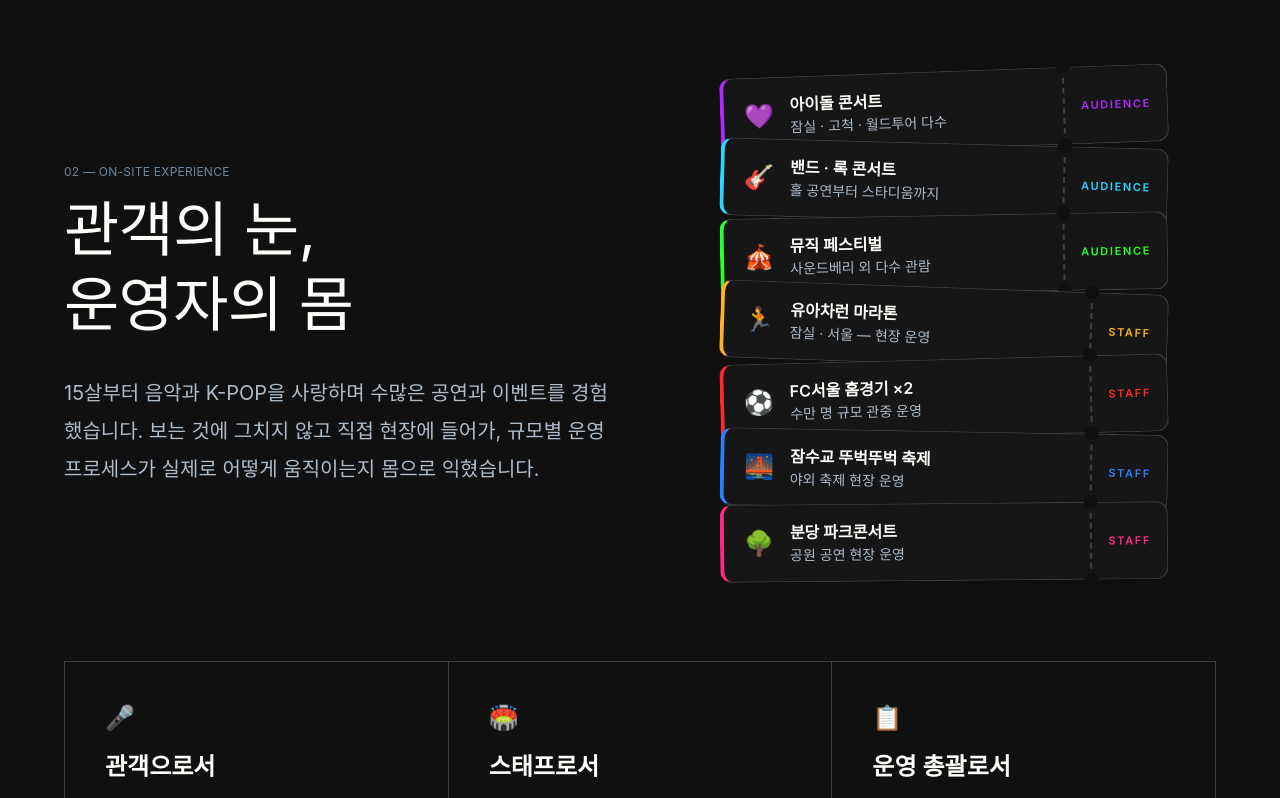
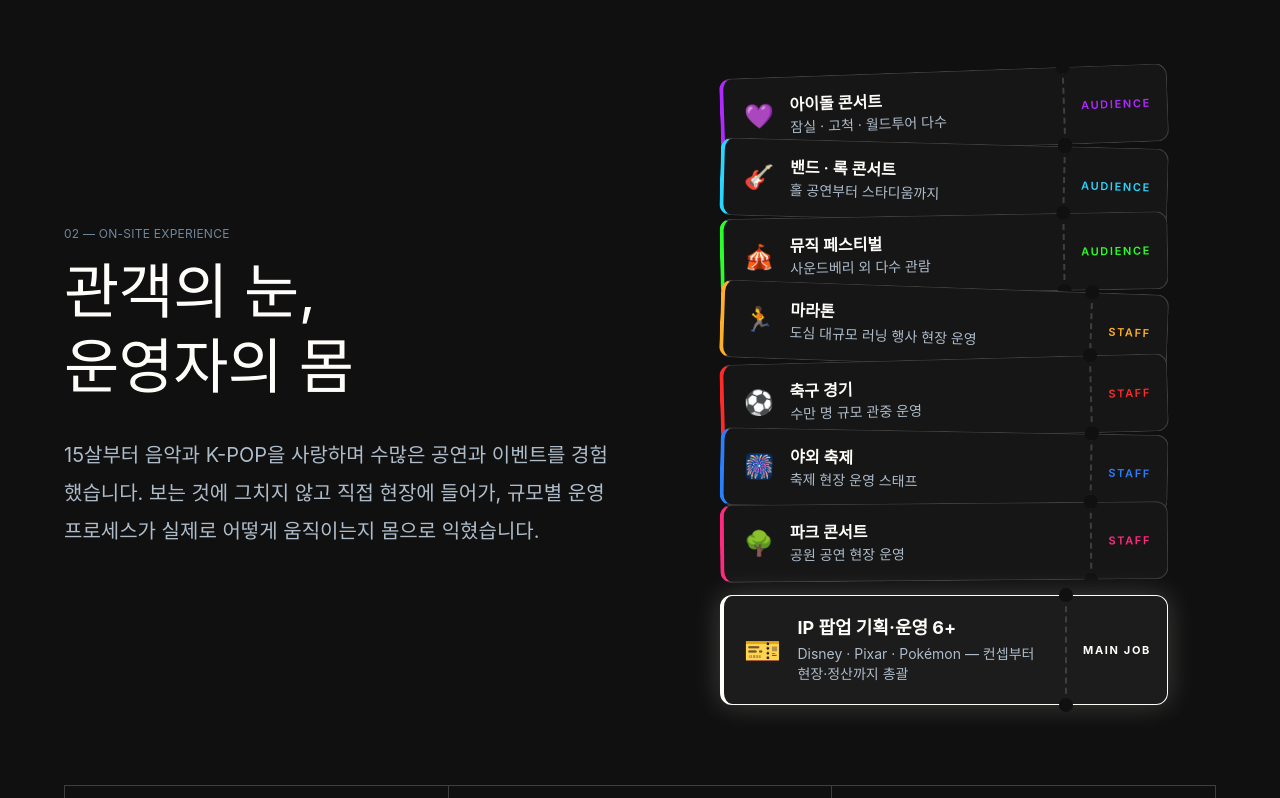
Before and after one commit to seojieun22-natsu/jieun-seo-portfolio, a Next.js app: page /hybe in a window 1280 px wide. Shown: the part 2845-3643 px from the top of the page. Built offline with nearby package versions, Linux system fonts and the light colour scheme; a web font is replaced by a local one.

Commit message:
fix: 스태프 티켓 일반화 + IP 팝업 본업 강조 티켓(MAIN JOB, 글로우) 추가

```diff
--- a/app/hybe/hybe.css
+++ b/app/hybe/hybe.css
@@ -111,8 +111,22 @@
 .ticket-stub::before { top: -8px; }
 .ticket-stub::after { bottom: -8px; }
 
+/* 본업 강조 티켓 */
+.ticket-main {
+  background: #1c1c1c;
+  margin-top: 14px;
+  border-color: #fffdf9;
+  box-shadow: 0 0 26px 0 rgba(255, 253, 249, 0.14);
+  animation: mainGlow 3s ease-in-out infinite;
+}
+@keyframes mainGlow {
+  0%, 100% { box-shadow: 0 0 18px 0 rgba(255, 253, 249, 0.1); }
+  50% { box-shadow: 0 0 32px 0 rgba(255, 253, 249, 0.24); }
+}
+
 @media (prefers-reduced-motion: reduce) {
   .ticket, .ticket:hover { transform: none; transition: none; }
+  .ticket-main { animation: none; }
 }
 
 /* Card hover photo reveal */
--- a/app/hybe/page.tsx
+++ b/app/hybe/page.tsx
@@ -160,10 +160,10 @@ export default function HybePortfolio() {
                 { emoji: "💜", t: "아이돌 콘서트", d: "잠실 · 고척 · 월드투어 다수", type: "AUDIENCE", color: "#b02aff", rot: -2 },
                 { emoji: "🎸", t: "밴드 · 록 콘서트", d: "홀 공연부터 스타디움까지", type: "AUDIENCE", color: "#2ad5ff", rot: 1.5 },
                 { emoji: "🎪", t: "뮤직 페스티벌", d: "사운드베리 외 다수 관람", type: "AUDIENCE", color: "#2aff2a", rot: -1 },
-                { emoji: "🏃", t: "유아차런 마라톤", d: "잠실 · 서울 — 현장 운영", type: "STAFF", color: "#ffb02a", rot: 2 },
-                { emoji: "⚽", t: "FC서울 홈경기 ×2", d: "수만 명 규모 관중 운영", type: "STAFF", color: "#ff2a2a", rot: -1.5 },
-                { emoji: "🌉", t: "잠수교 뚜벅뚜벅 축제", d: "야외 축제 현장 운영", type: "STAFF", color: "#2a7fff", rot: 1 },
-                { emoji: "🌳", t: "분당 파크콘서트", d: "공원 공연 현장 운영", type: "STAFF", color: "#ff2a7f", rot: -0.5 },
+                { emoji: "🏃", t: "마라톤", d: "도심 대규모 러닝 행사 현장 운영", type: "STAFF", color: "#ffb02a", rot: 2 },
+                { emoji: "⚽", t: "축구 경기", d: "수만 명 규모 관중 운영", type: "STAFF", color: "#ff2a2a", rot: -1.5 },
+                { emoji: "🎆", t: "야외 축제", d: "축제 현장 운영 스태프", type: "STAFF", color: "#2a7fff", rot: 1 },
+                { emoji: "🌳", t: "파크 콘서트", d: "공원 공연 현장 운영", type: "STAFF", color: "#ff2a7f", rot: -0.5 },
               ].map((tk) => (
                 <div
                   key={tk.t}
@@ -184,6 +184,23 @@ export default function HybePortfolio() {
                   </div>
                 </div>
               ))}
+
+              {/* 본업 — IP 팝업 티켓 (강조) */}
+              <div
+                className="ticket ticket-main w-full max-w-md flex items-stretch"
+                style={{ "--fc": "#fffdf9", "--rot": "0deg" } as React.CSSProperties}
+              >
+                <div className="flex-1 flex items-center gap-4 px-5 py-5">
+                  <span className="text-3xl">🎫</span>
+                  <div>
+                    <p className="text-lg font-bold leading-snug">IP 팝업 기획·운영 6+</p>
+                    <p className="text-sm text-[#aebcca] mt-1">Disney · Pixar · Pokémon — 컨셉부터 현장·정산까지 총괄</p>
+                  </div>
+                </div>
+                <div className="ticket-stub flex items-center px-4">
+                  <span className="text-[11px] font-bold tracking-[0.15em] text-[#fffdf9]">MAIN JOB</span>
+                </div>
+              </div>
             </div>
           </div>
 
```
